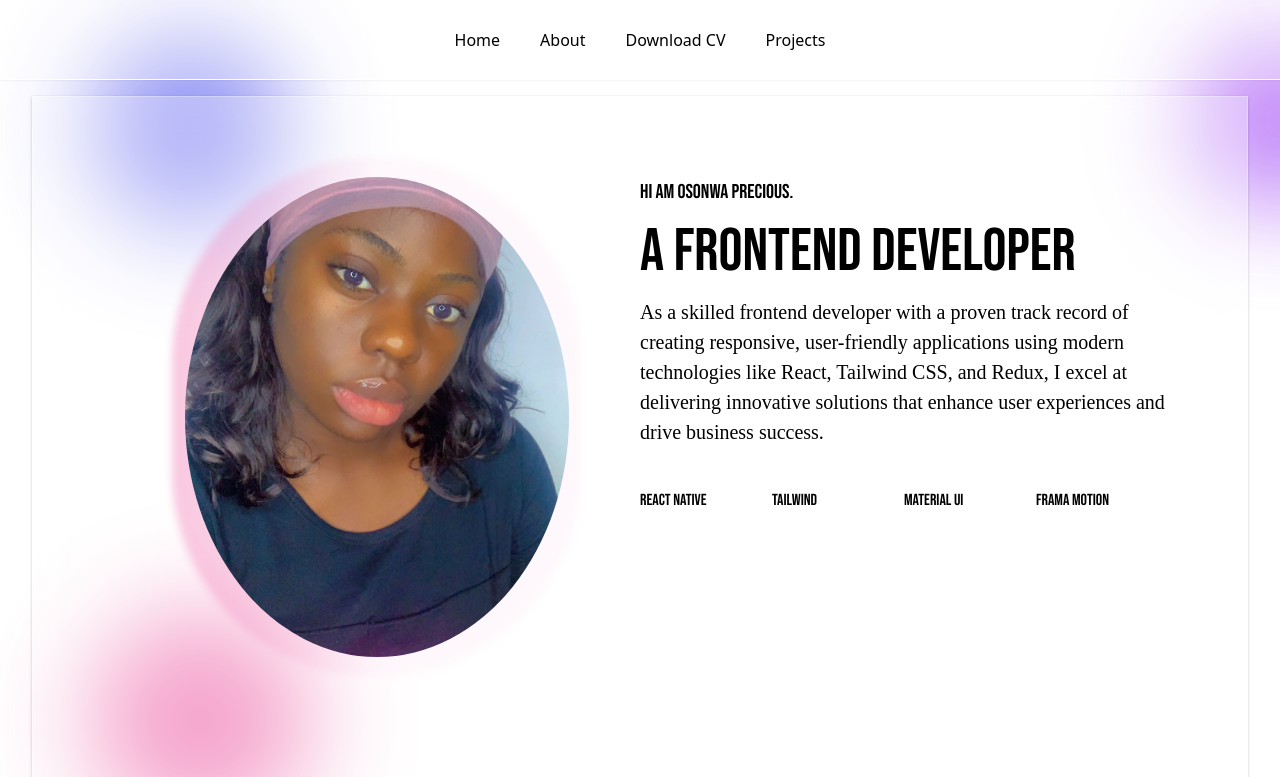
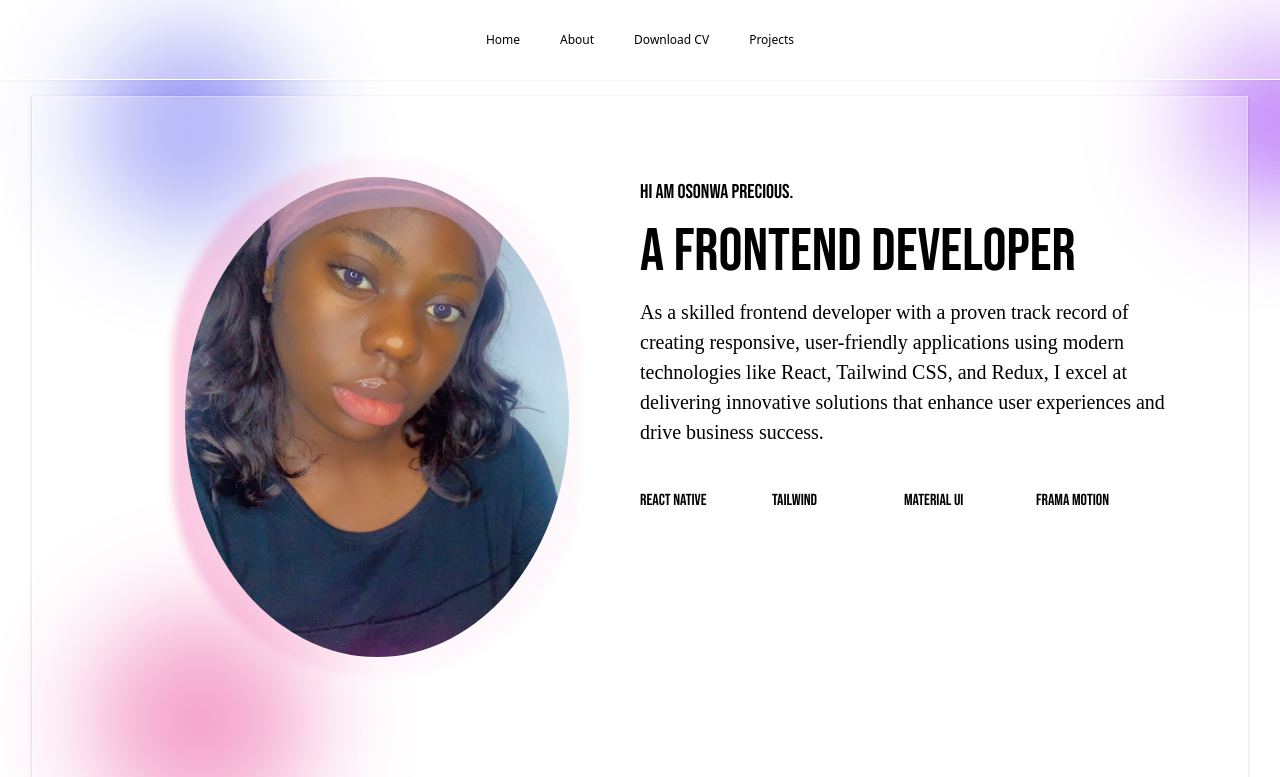
Before and after one commit to lacreameo83/Portfolio, a React (Vite) app: page / in a window 1280 px wide. Shown: the top 777 px of the page. Built offline with nearby package versions, Linux system fonts and the light colour scheme; a web font is replaced by a local one.

Commit message:
made cganges

```diff
--- a/src/Nav.jsx
+++ b/src/Nav.jsx
@@ -3,7 +3,7 @@ import { Link } from 'react-router-dom';
 
 function Nav() {
   return (
-    <div className="h-[10vh] w-[100vw] sticky to flex items-center justify-center gap-4 sm:gap-10 ">
+    <div className="h-[10vh] text-[10px] sm:text-[12px] w-[100vw] sticky to flex items-center justify-center gap-4 sm:gap-10 ">
       <Link to="/">
         <p className="nav">Home </p>
       </Link>
--- a/src/index.css
+++ b/src/index.css
@@ -13,7 +13,7 @@
 
 
 .nav {
-  background: rgba(255, 255, 255, 0.3); /* Default background */
+
 
 
   color: #000; /* Text color */
```
